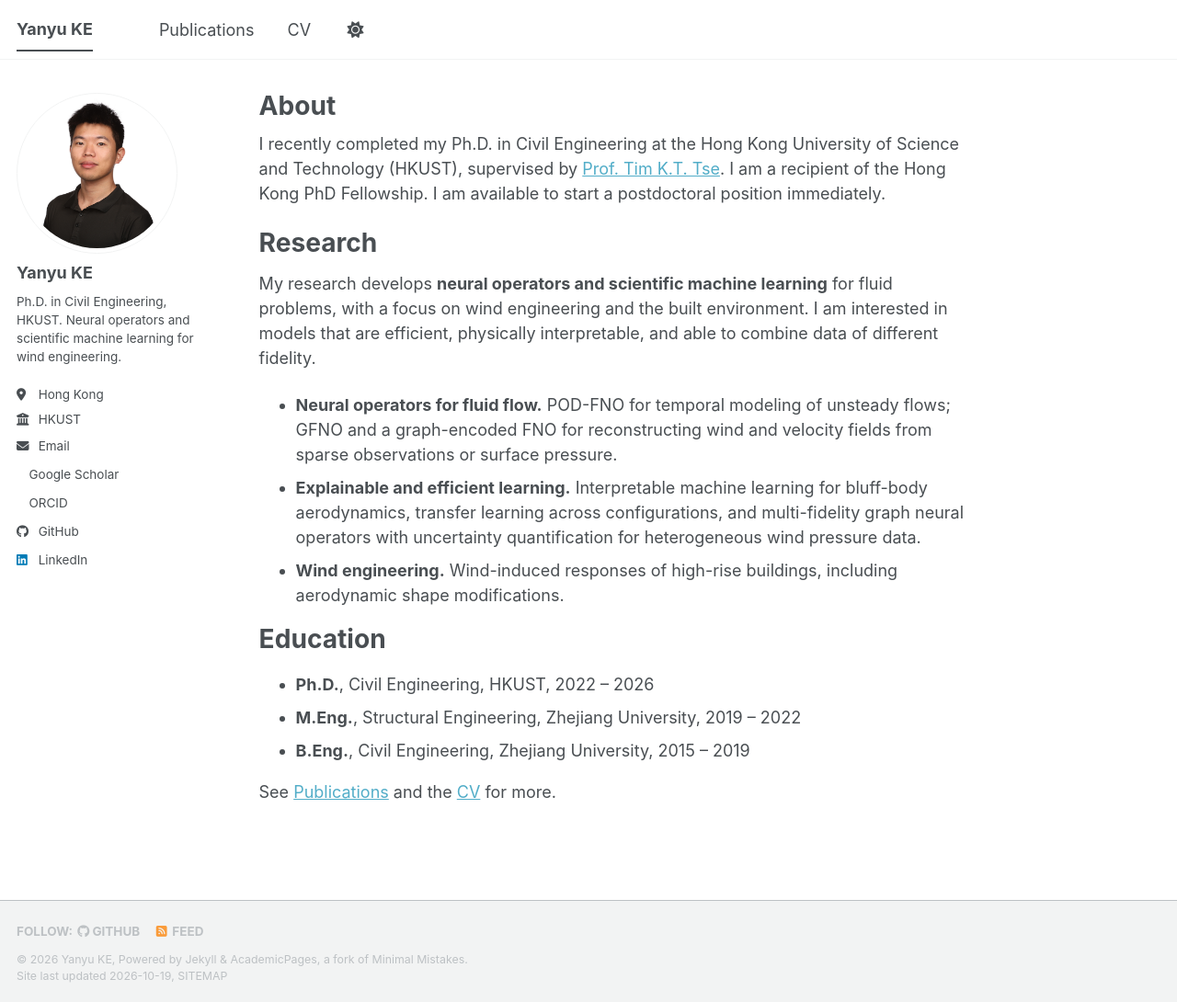
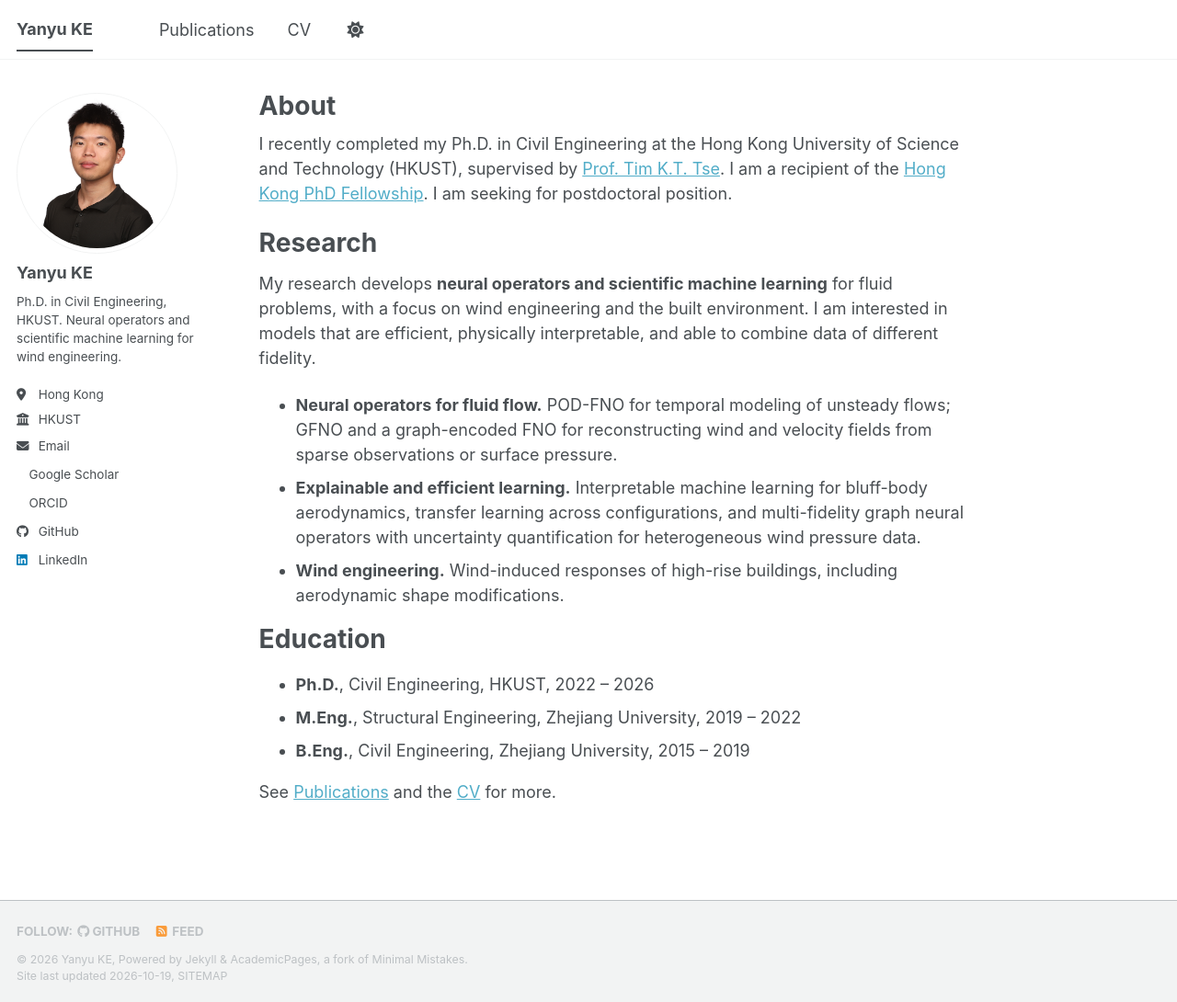
Before and after one commit to ustzju/yanyuke.github.io, a Jekyll site: the page built from _pages/about.md, in a window 1280 px wide and 1090 px high. Shown: the whole window at 92% size. Built offline with Jekyll 4.4.1, drawn with Linux system fonts in a browser that asks for light colours; a style sheet for code colours, icons or effects is not loaded.

Commit message:
Update about page
Co-Authored-By: Claude Sonnet 5.5 <noreply@anthropic.com>

```diff
--- a/_pages/about.md
+++ b/_pages/about.md
@@ -7,7 +7,7 @@ redirect_from:
   - /about.html
 ---
 
-I recently completed my Ph.D. in Civil Engineering at the Hong Kong University of Science and Technology (HKUST), supervised by [Prof. Tim K.T. Tse](https://civil.ust.hk/). I am a recipient of the Hong Kong PhD Fellowship. I am available to start a postdoctoral position immediately.
+I recently completed my Ph.D. in Civil Engineering at the Hong Kong University of Science and Technology (HKUST), supervised by [Prof. Tim K.T. Tse](https://facultyprofiles.hkust.edu.hk/profiles.php?profile=kam-tim-tse-timkttse). I am a recipient of the [Hong Kong PhD Fellowship](https://awards.ugc.edu.hk/award/hong-kong-phd-fellowship-scheme?page=13&year=2022). I am seeking for postdoctoral position.
 
 Research
 ======
```
